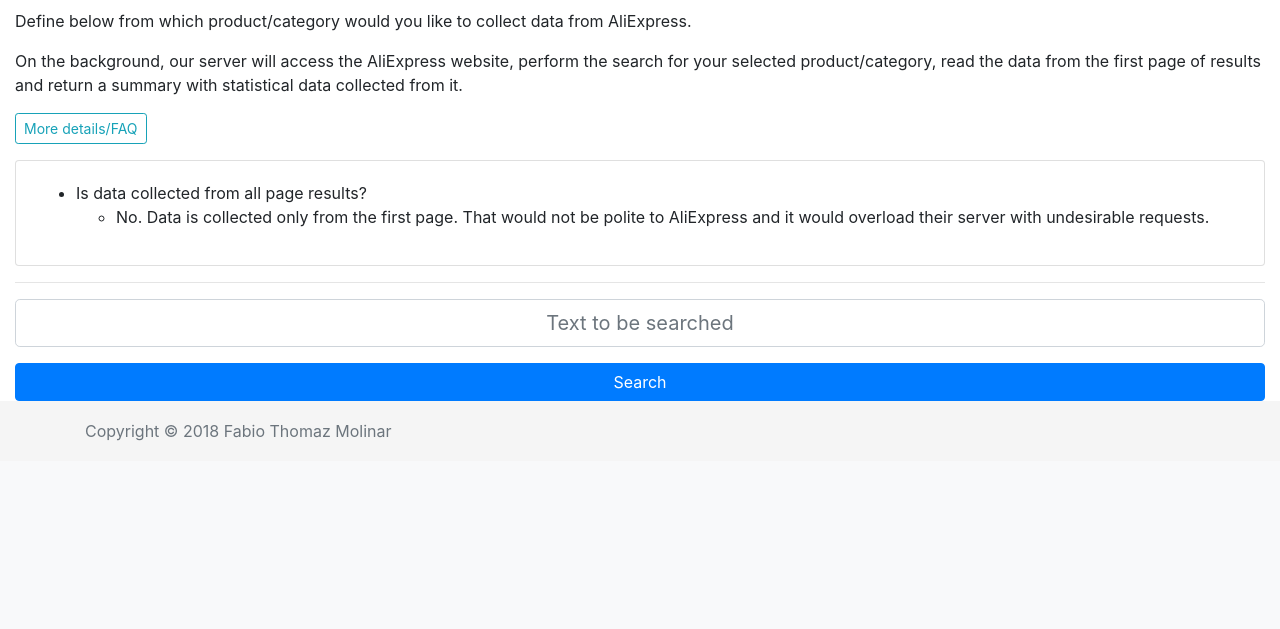
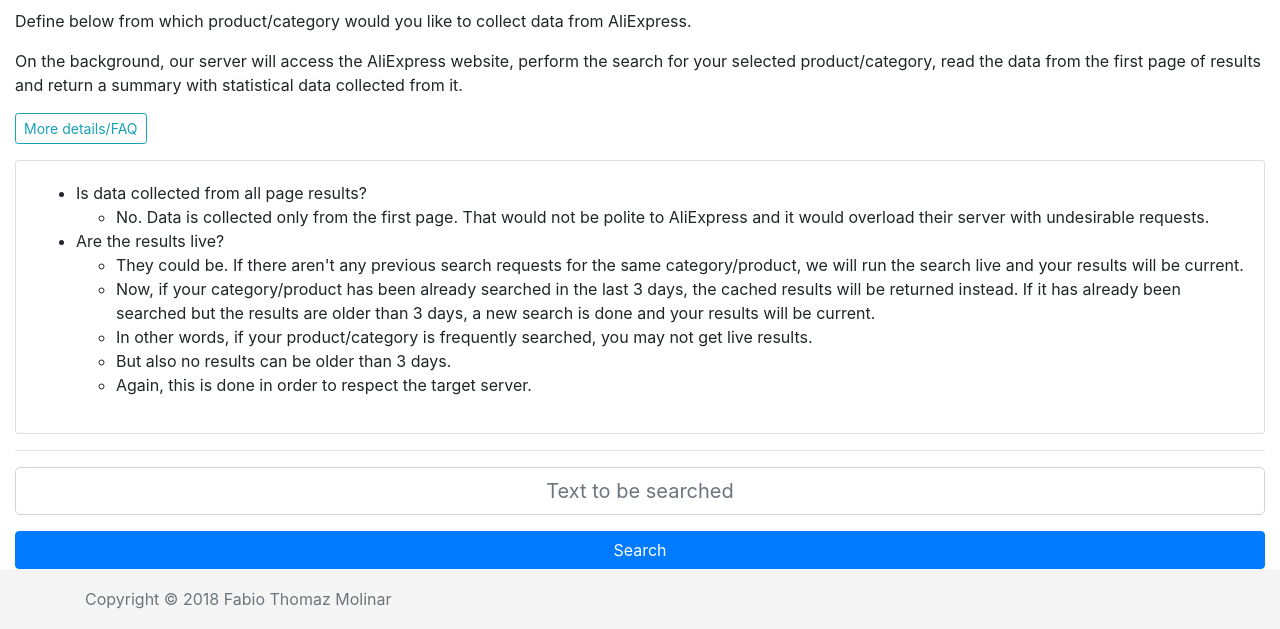
Before and after one commit to fabiomolinar/website, a Django app: page /projects/ali/search/ in a window 1280 px wide, after a click on "More details/FAQ". Shown: the part 376-1005 px from the top of the page. Before the commit the page ends 817 px from the top, so only its background shows below. Run offline with Django 3.2, Linux system fonts and the light colour scheme; some libraries are stand-ins or nearby versions.

Commit message:
Finishing first release of the search view. Added feature to listen to DB changes. Created script and HTML to view the results.

```diff
--- a/website/ali/static/ali/script.js
+++ b/website/ali/static/ali/script.js
@@ -1,23 +1,55 @@
-var _ali = (function(){
+var _ali = (function(toast){
+    toast.options = {
+        "positionClass": "toast-bottom-center",
+        "showDuration": "600"
+    }
     // HTML elements
     let spinner = $("#results_spinner");
     let searchForm = $("#form_request");
     let resultsWrapper = $("#resultsWrapper");
+    let dataTable = $("#search-data-table");
 
     // results object
     var aliResults = (function(){
         var empty = true;
         var data = {};
+        var tableComponents = {
+            'min': dataTable.find("#min td"),
+            'mean': dataTable.find("#mean td"),
+            'avg': dataTable.find("#avg td"),
+            'max': dataTable.find("#max td"),
+            'std': dataTable.find("#std td"),
+            'points': dataTable.find("#points td"),
+            'results': dataTable.find("#results td")
+        }
         var insertData = function(receivedData){
             data = receivedData;
             empty = false;
-        }
-        var clearData = function(){
-            data = {};
-            empty = true;
-            return true;
+            let currency = data.currency;
+            tableComponents.min[0].textContent = currency + " " + data.min_price.toFixed(2);
+            tableComponents.min[1].textContent = currency + " " + data.min_price_nc.toFixed(2);
+            tableComponents.min[2].textContent = currency + " " + (data.min_price_nc - data.min_price).toFixed(2);
+            tableComponents.mean[0].textContent = currency + " " + data.median.toFixed(2);
+            tableComponents.mean[1].textContent = currency + " " + data.median_nc.toFixed(2);
+            tableComponents.mean[2].textContent = currency + " " + (data.median_nc - data.median).toFixed(2);
+            tableComponents.avg[0].textContent = currency + " " + data.average.toFixed(2);
+            tableComponents.avg[1].textContent = currency + " " + data.average_nc.toFixed(2);
+            tableComponents.avg[2].textContent = currency + " " + (data.average_nc - data.average).toFixed(2);
+            tableComponents.max[0].textContent = currency + " " + data.max_price.toFixed(2);
+            tableComponents.max[1].textContent = currency + " " + data.max_price_nc.toFixed(2);
+            tableComponents.max[2].textContent = currency + " " + (data.max_price_nc - data.max_price).toFixed(2);
+            tableComponents.std[0].textContent = currency + " " + data.stddev.toFixed(2);
+            tableComponents.std[1].textContent = currency + " " + data.stddev_nc.toFixed(2);
+            tableComponents.std[2].textContent = currency + " " + (data.stddev_nc - data.stddev).toFixed(2);
+            tableComponents.points[0].textContent = data.number_points;
+            tableComponents.points[1].textContent = data.number_points_nc;
+            tableComponents.points[2].textContent = data.number_points_nc - data.number_points;
+            tableComponents.results[0].textContent = data.results;
+            tableComponents.results[1].textContent = data.results;
+            tableComponents.results[2].textContent = data.results - data.results;
         }
         var getData = function(){
+            // copying array as value
             return $.extend(true,{},data);
         }
         var isEmpty = function(){
@@ -26,23 +58,28 @@
         return {
             insertData: insertData,
             isEmpty: isEmpty,
-            getData: getData,
-            clearData: clearData
+            getData: getData
         }
     }());
 
     // form submition
     searchForm.submit(function(e){
         e.preventDefault();
+        e.stopPropagation();
+        searchForm.addClass("was-validated");
+        if (!searchForm[0].checkValidity()){
+            return;
+        }
+
         if (resultsWrapper.hasClass("d-none")){
             resultsWrapper.removeClass("d-none");
         }
-        aliResults.clearData();
+        spinner.removeClass("d-none");
+        dataTable.addClass("d-none");
         let formData = {
             'text': $('input[name=text]').val(),
             'csrfmiddlewaretoken': $('input[name=csrfmiddlewaretoken]').val()
         }
-        spinner.removeClass("d-none");
 
         $.ajax({
             type: 'POST',
@@ -51,11 +88,22 @@
             dataType: 'json',
             encode: true
         }).done(function(data, textStatus, jqXHR){
-            console.log(data);
+            if (typeof data.returned_empty == "boolean" && data.returned_empty == true){
+                toast.info("Your search request returned no results. Check your spelling or try searching for something different.", "Ooops...");
+            } else {
+                aliResults.insertData(data);
+                dataTable.removeClass("d-none");
+            }
         }).fail(function(jqXHR, textStatus, errorThrown){
-
+            let msg = "";
+            if (typeof jqXHR.responseText == "string" && jqXHR.responseText != "" && jqXHR.responseText.length < 70){
+                msg = jqXHR.responseText;
+            } else {
+                msg = errorThrown;
+            }
+            toast.warning(msg + " Try again in a few minutes. You may also try to check your internet connection.","Something went wrong...");
         }).always(function(data){
             spinner.addClass("d-none");
         });
     });
-})();
+})(toastr);
--- a/website/ali/templates/ali/search.html
+++ b/website/ali/templates/ali/search.html
@@ -39,6 +39,14 @@
                             <ul>
                                 <li>No. Data is collected only from the first page. That would not be polite to AliExpress and it would overload their server with undesirable requests.</li>
                             </ul>
+                            <li>Are the results live?</li>
+                            <ul>
+                                <li>They could be. If there aren't any previous search requests for the same category/product, we will run the search live and your results will be current.</li>
+                                <li>Now, if your category/product has been already searched in the last 3 days, the cached results will be returned instead. If it has already been searched but the results are older than 3 days, a new search is done and your results will be current.</li>
+                                <li>In other words, if your product/category is frequently searched, you may not get live results.</li>
+                                <li>But also no results can be older than 3 days.</li>
+                                <li>Again, this is done in order to respect the target server.</li>
+                            </ul>
                         </ul>
                     </div>
                 </div>
@@ -47,19 +55,81 @@
         <hr>
         <div class="row flex-xl">
             <div class="col-12 bd-content">
-                <form action="{% url 'run_search' %}" method="POST" id="form_request">
+                <form action="{% url 'ali:run_search' %}" method="POST" id="form_request" novalidate>
                     {% csrf_token %}
                     <div class="form-group">
-                        <input type="text" name="text" class="form-control form-control-lg text-center" placeholder="Text to be searched">
+                        <input type="text" name="text" class="form-control form-control-lg text-center" placeholder="Text to be searched" required>
+                        <div class="invalid-feedback">This field is required</div>
                     </div>
                     <button type="submit" class="btn btn-primary btn-block" id="submit_request">Search</button>
                 </form>
             </div>
         </div>
-        <div class="row flex-xl d-none" id="resultsWrapper">
-            <div class="col-12 bd-content">
-                <hr>
-                <p id="results_spinner" class="text-center d-none"><span class="fas fa-spinner fa-5x fa-spin" aria-hidden="true"></span></p>
+        <div id="resultsWrapper" class="d-none">
+            <div class="row flex-xl">
+                <div class="col-12 bd-content">
+                    <hr>
+                    <p id="results_spinner" class="text-center d-none"><span class="fas fa-spinner fa-5x fa-spin" aria-hidden="true"></span></p>
+                </div>
+            </div>
+            <div class="row flex-xl">
+                <div class="col-12 bd-content">
+                    <!-- Plot -->
+                    <table class="table table-sm table-striped table-bordered d-none" id="search-data-table">
+                        <thead class="thead-dark">
+                            <tr>
+                                <th scope="col"></th>
+                                <th scope="col">Corrected</th>
+                                <th scope="col">Non-corrected</th>
+                                <th scope="col">(Non-corrected - Corrected)</th>
+                            </tr>
+                        </thead>
+                        <tbody>
+                            <tr id="results">
+                                <th scope="row">Number of products</th>
+                                <td></td>
+                                <td></td>
+                                <td></td>
+                            </tr>
+                            <tr id="min">
+                                <th scope="row">Minimum price</th>
+                                <td></td>
+                                <td></td>
+                                <td></td>
+                            </tr>
+                            <tr id="mean" class="table-primary">
+                                <th scope="row">Mean price</th>
+                                <td></td>
+                                <td></td>
+                                <td></td>
+                            </tr>
+                            <tr id="avg">
+                                <th scope="row">Average price</th>
+                                <td></td>
+                                <td></td>
+                                <td></td>
+                            </tr>
+                            <tr id="max">
+                                <th scope="row">Maximum price</th>
+                                <td></td>
+                                <td></td>
+                                <td></td>
+                            </tr>
+                            <tr id="std">
+                                <th scope="row">Standard deviation</th>
+                                <td></td>
+                                <td></td>
+                                <td></td>
+                            </tr>
+                            <tr id="points">
+                                <th scope="row">Number of points</th>
+                                <td></td>
+                                <td></td>
+                                <td></td>
+                            </tr>
+                        </tbody>
+                    </table>
+                </div>
             </div>
         </div>
     </div>
--- a/website/ali/urls.py
+++ b/website/ali/urls.py
@@ -1,6 +1,8 @@
 from django.urls import path
 
 from . import views
+
+app_name = 'ali'
 
 urlpatterns = [
     path('', views.index, name='index'),
--- a/website/ali/views.py
+++ b/website/ali/views.py
@@ -1,28 +1,29 @@
+import requests
+import psycopg2
+import psycopg2.extensions
+import select
+
 from django.utils import timezone
-
 from django.shortcuts import render, redirect
-from django.http import JsonResponse, HttpResponseForbidden, HttpResponseBadRequest
+from django.http import JsonResponse, HttpResponseBadRequest, HttpResponseServerError
 from django.conf import settings
 from django.forms.models import model_to_dict
+from django.utils.translation import gettext as _
 
 from ali.models import Search
 
 def index(request):
-    respose = redirect('search')
+    respose = redirect('ali:search')
     return respose
 
 def search(request):
     return render(request, 'ali/search.html')
 
 def run_search(request):
-    # Check if it is an Ajax request and a POST request
-    if not request.is_ajax():
-        return HttpResponseForbidden("Only Ajax calls are permitted.")
-    if not request.method == 'POST':
-        return HttpResponseForbidden("Only POST requests are permitted.")
     text_to_search = request.POST.get('text', None)
-    if not text_to_search:
-        return HttpResponseBadRequest("Missing attributes.")
+    request_ok, failure_message = Search.request_is_valid(request, text_to_search)
+    if not request_ok:
+        return HttpResponseBadRequest(failure_message)
 
     # Check if the same search has been done in the last few days (set by ALI_SEARCH_CACHE setting)
     query = Search.objects.filter(search_text=text_to_search).order_by('-date_created')
@@ -33,8 +34,54 @@
         if time_diff.days <= days_to_cache:
             return JsonResponse(model_to_dict(last_entry))
 
-
     # If not, send request to Scrapyd to get the data
-
-    # Listen to results from the DB
-    return JsonResponse({'response':text_to_search})
+    url = "http://" + settings.SCRAPYD_HOST + ":6800/schedule.json"
+    payload = {
+        'project': 'ali',
+        'spider': 'search',
+        'searchtext': text_to_search
+    }
+    scrapyd_request = requests.post(url, params=payload)
+    if not scrapyd_request.status_code == 200:
+        return HttpResponseServerError(_("Collector server error"))
+    # DB listener
+    db_settings = settings.DATABASES['ali']
+    conn = psycopg2.connect(dbname=db_settings['NAME'],
+                            user=db_settings['USER'],
+                            password=db_settings['PASSWORD'],
+                            host=db_settings['HOST'],
+                            port=db_settings['PORT'])
+    conn.set_isolation_level(psycopg2.extensions.ISOLATION_LEVEL_AUTOCOMMIT)
+    curs = conn.cursor()
+    curs.execute("LISTEN ali_search;")
+    timeout = timezone.now() + timezone.timedelta(0, settings.ALI_SEARCH_TIMEOUT)
+    listened = False
+    returned_empty = True
+    while timezone.now() < timeout:
+        time_diff = timeout - timezone.now()
+        if select.select([conn], [], [], float(time_diff.seconds)) == ([], [], []):
+            listened = False
+            timeout = timezone.now()
+        else:
+            conn.poll()
+            while conn.notifies:
+                notify = conn.notifies.pop(0)
+                if notify.payload == text_to_search:
+                    listened = True
+                    returned_empty = False
+                    timeout = timezone.now()
+                elif notify.payload == 'search request returned empty':
+                    listened = True
+                    returned_empty = True
+                    timeout = timezone.now()
+    curs.close()
+    conn.close()
+    if not listened:
+        return HttpResponseServerError(_("Collector server timed out"))
+    if returned_empty:
+        return JsonResponse({'returned_empty': True})
+    query = Search.objects.filter(search_text=text_to_search).order_by('-date_created')
+    if query.count() != 0:
+        last_entry = query[0]
+        return JsonResponse(model_to_dict(last_entry))
+    return HttpResponseServerError(_("No results found"))
--- a/website/base/templates/base/base.html
+++ b/website/base/templates/base/base.html
@@ -23,6 +23,8 @@
         <link rel="apple-touch-icon-precomposed" href="{% static 'base/images/icon.png' %}">
         <!-- Bootstrap CSS -->
         <link rel="stylesheet" href="https://stackpath.bootstrapcdn.com/bootstrap/4.1.3/css/bootstrap.min.css" integrity="sha384-MCw98/SFnGE8fJT3GXwEOngsV7Zt27NXFoaoApmYm81iuXoPkFOJwJ8ERdknLPMO" crossorigin="anonymous">
+        <!-- Toastr -->
+        <link rel="stylesheet" href="https://cdnjs.cloudflare.com/ajax/libs/toastr.js/latest/toastr.min.css">
         <!-- CSS -->
         <link rel="stylesheet" type="text/css" href="{% static 'base/style.css' %}" />
     </head>
@@ -106,6 +108,8 @@
         <script src="https://cdnjs.cloudflare.com/ajax/libs/popper.js/1.14.3/umd/popper.min.js" integrity="sha384-ZMP7rVo3mIykV+2+9J3UJ46jBk0WLaUAdn689aCwoqbBJiSnjAK/l8WvCWPIPm49" crossorigin="anonymous"></script>
         <!-- Bootstrap -->
         <script src="https://stackpath.bootstrapcdn.com/bootstrap/4.1.3/js/bootstrap.min.js" integrity="sha384-ChfqqxuZUCnJSK3+MXmPNIyE6ZbWh2IMqE241rYiqJxyMiZ6OW/JmZQ5stwEULTy" crossorigin="anonymous"></script>
+        <!-- Toastr -->
+        <script src="https://cdnjs.cloudflare.com/ajax/libs/toastr.js/latest/toastr.min.js"></script>
         <!-- My Scripts -->
         <script src="{% static 'base/script.js' %}"></script>
         {% block scripts %}{% endblock scripts %}
--- a/website/website/settings_test.py
+++ b/website/website/settings_test.py
@@ -23,3 +23,5 @@
 DATABASE_ROUTERS = [
     'ali.routers.AliRouter',
 ]
+
+SCRAPYD_HOST = 'localhost'
```
Also changed, not shown: website/ali/models.py (+14 -0 lines), website/website/settings.py (+6 -2 lines), 2 other files.
